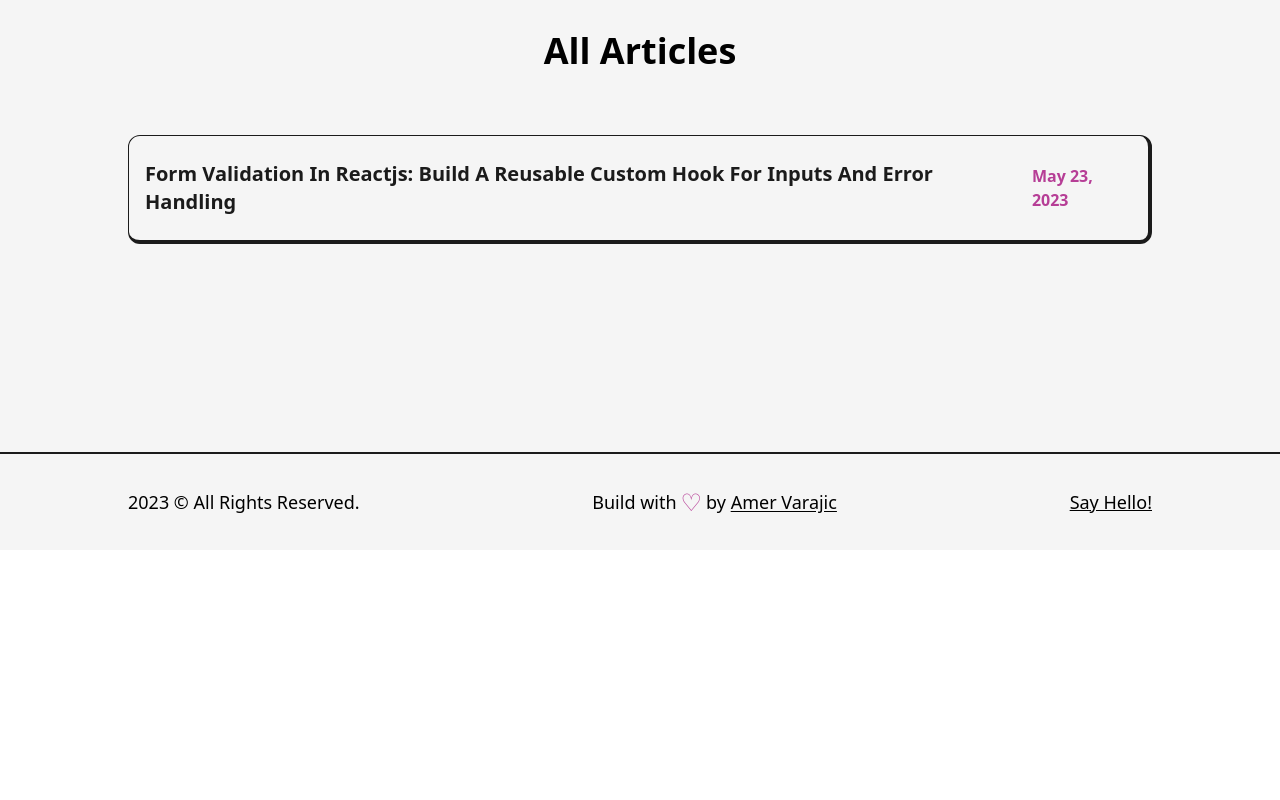
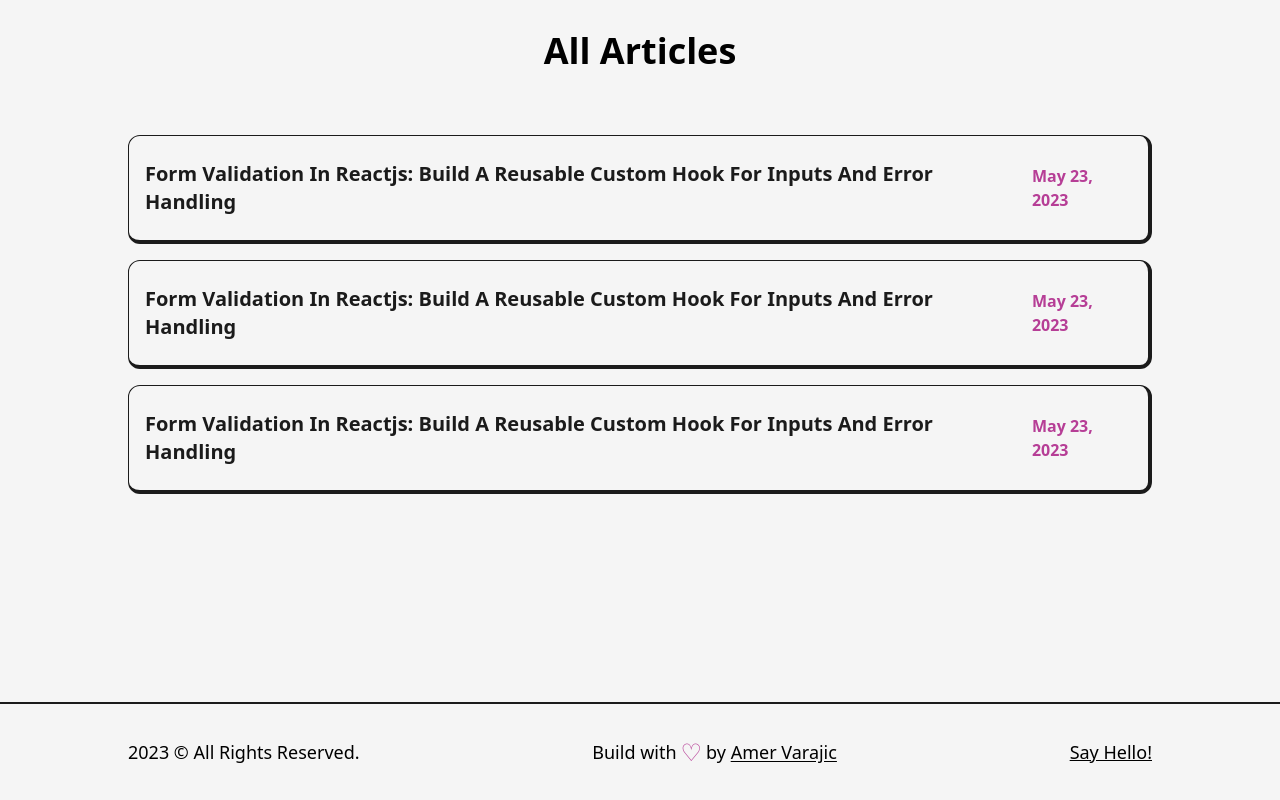
Before and after one commit to amerv97/Next.js-amervarajic-portfolio, a Next.js app in the folder Next.js-Developer-Portfolio-Starter-Code-main/: page /articles in a window 1280 px wide. Shown: the part 860-1660 px from the top of the page. Before the commit the page ends 1410 px from the top, so only its background shows below. Built offline with nearby package versions, Linux system fonts and the light colour scheme.

Commit message:
handle image show while hover with mouse

```diff
--- a/Next.js-Developer-Portfolio-Starter-Code-main/src/pages/articles.js
+++ b/Next.js-Developer-Portfolio-Starter-Code-main/src/pages/articles.js
@@ -4,21 +4,59 @@ import Layout from "@/components/Layout";
 import article1 from "../../public/images/articles/pagination component in reactjs.jpg";
 import article2 from "../../public/images/articles/create loading screen in react js.jpg";
 import article3 from "../../public/images/articles/What is Redux with easy explanation.png";
+import article4 from "../../public/images/articles/What is higher order component in React.jpg";
+import article5 from "../../public/images/articles/smooth scrolling in reactjs.png";
 
-import React from "react";
+import React, { useRef } from "react";
 import Head from "next/head";
 import Link from "next/link";
 import Image from "next/image";
-import { motion } from "framer-motion";
+import { motion, useMotionValue } from "framer-motion";
 
 const FramerImage = motion(Image);
+
+const MovingImg = ({ title, img, link }) => {
+  const x = useMotionValue(0);
+  const y = useMotionValue(0);
+  const imgRef = useRef(null);
+
+  function handleMouse(event) {
+    imgRef.current.style.display = "inline-block";
+    x.set(event.pageX);
+    y.set(-10);
+  }
+
+  function handleMouseLeave(event) {
+    imgRef.current.style.display = "none";
+    x.set(0);
+    y.set(0);
+  }
+
+  return (
+    <Link
+      href={link}
+      target="_blank"
+      onMouseMove={handleMouse}
+      onMouseLeave={handleMouseLeave}
+    >
+      <h2 className="text-xl capitalize font-semibold hover:underline">
+        {title}
+      </h2>
+      <FramerImage
+        style={{ x: x, y: y }}
+        ref={imgRef}
+        src={img}
+        alt={title}
+        className="z-10 w-96 h-auto hidden absolute rounded-lg"
+      />
+    </Link>
+  );
+};
 
 const Article = ({ img, title, date, link }) => {
   return (
     <li className="w-full relative p-4 py-6 my-4 rounded-xl flex items-center  justify-between bg-light text-dark first:mt-0 border border-solid border-dark border-r-4 border-b-4">
-      <Link href={link} target="_blank">
-        <h2 className="text-xl capitalize font-semibold hover:underline">{title}</h2>
-      </Link>
+      <MovingImg title={title} img={img} link={link} />
       <span className="text-primary font-semibold pl-4">{date}</span>
     </li>
   );
@@ -93,6 +131,22 @@ const articles = () => {
               img={article3}
             />
           </ul>
+          <ul>
+            <Article
+              title="Form Validation In Reactjs: Build A Reusable Custom Hook For Inputs And Error Handling"
+              date="May 23, 2023"
+              link="/"
+              img={article4}
+            />
+          </ul>
+          <ul>
+            <Article
+              title="Form Validation In Reactjs: Build A Reusable Custom Hook For Inputs And Error Handling"
+              date="May 23, 2023"
+              link="/"
+              img={article5}
+            />
+          </ul>
         </Layout>
       </main>
     </>
```
